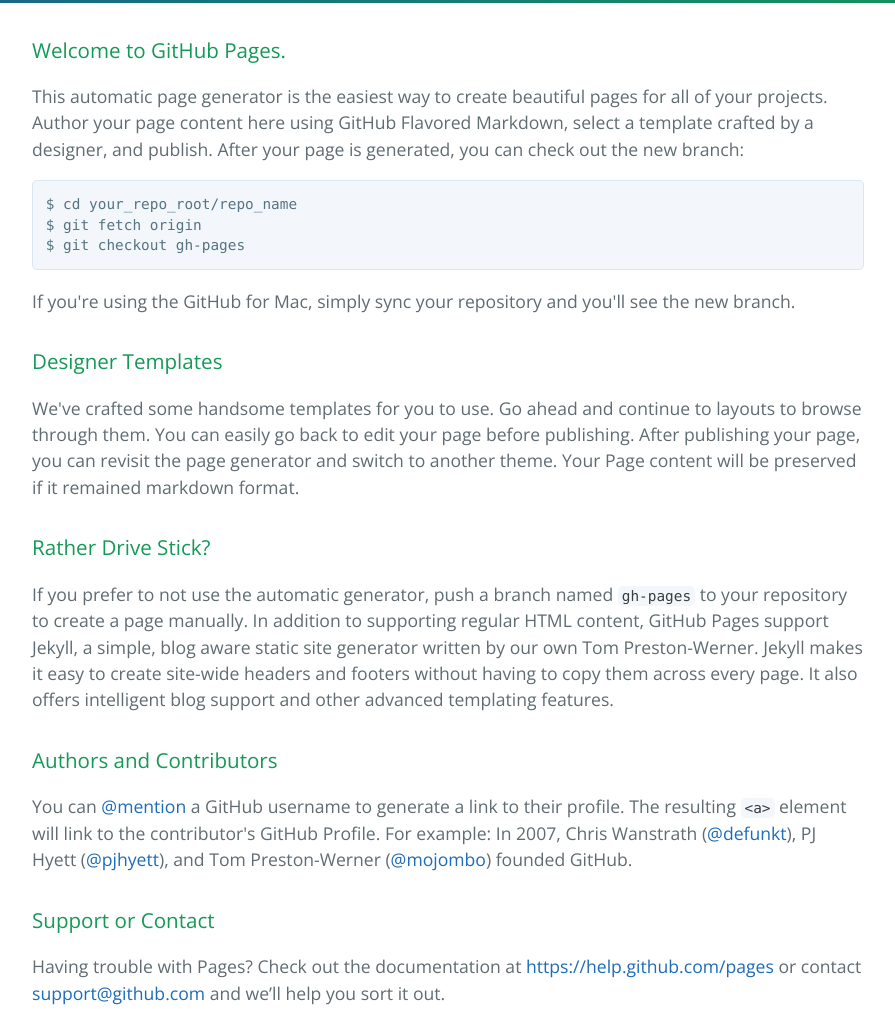
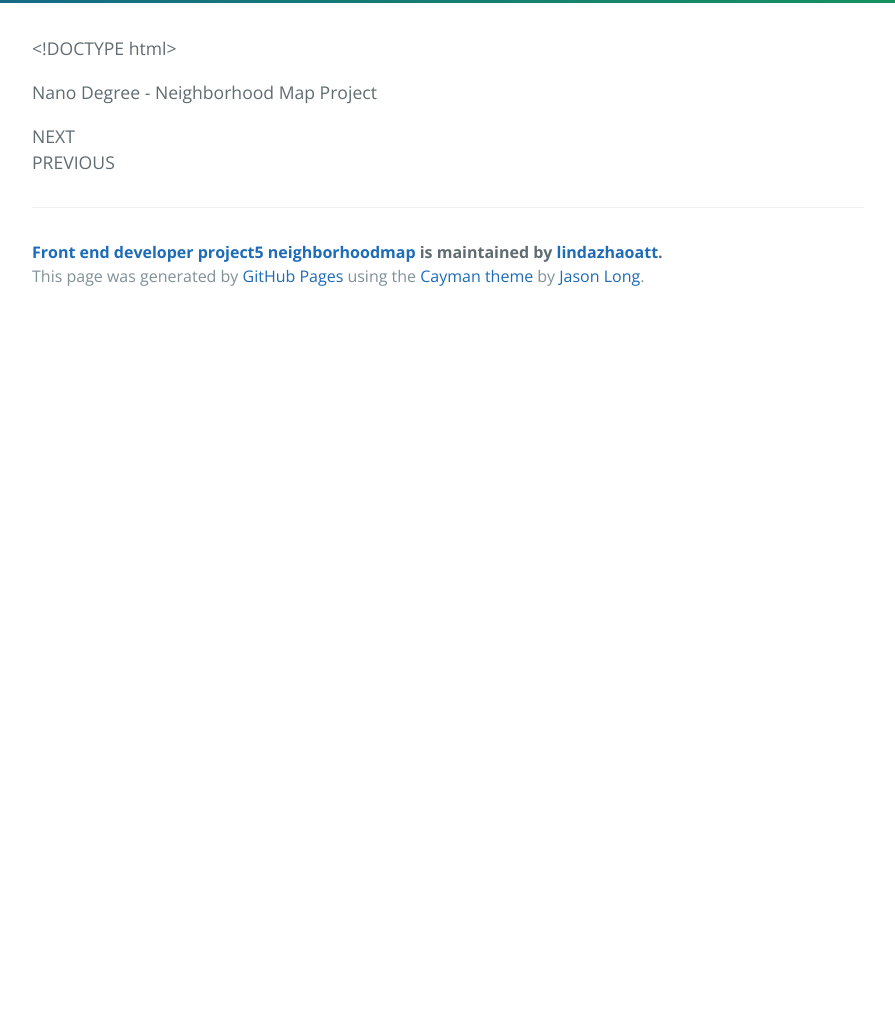
Before and after one commit to lindazhaoatt/FrontEndDeveloper_Project5_NeighborhoodMap, a plain HTML site: page index.html in a window 1280 px wide. Shown: the part 458-1467 px from the top of the page, without its empty margins (192-1087 px from the left). After the commit the page ends 800 px from the top, so only its background shows below. Drawn offline with nearby package versions, Linux system fonts and the light colour scheme.

```diff
--- a/index.html
+++ b/index.html
@@ -19,37 +19,53 @@
     </section>
 
     <section class="main-content">
-      <h3>
-<a id="welcome-to-github-pages" class="anchor" href="#welcome-to-github-pages" aria-hidden="true"><span class="octicon octicon-link"></span></a>Welcome to GitHub Pages.</h3>
+      <p>&lt;!DOCTYPE html&gt;
 
-<p>This automatic page generator is the easiest way to create beautiful pages for all of your projects. Author your page content here using GitHub Flavored Markdown, select a template crafted by a designer, and publish. After your page is generated, you can check out the new branch:</p>
+</p>
 
-<pre><code>$ cd your_repo_root/repo_name
-$ git fetch origin
-$ git checkout gh-pages
-</code></pre>
 
-<p>If you're using the GitHub for Mac, simply sync your repository and you'll see the new branch.</p>
 
-<h3>
-<a id="designer-templates" class="anchor" href="#designer-templates" aria-hidden="true"><span class="octicon octicon-link"></span></a>Designer Templates</h3>
 
-<p>We've crafted some handsome templates for you to use. Go ahead and continue to layouts to browse through them. You can easily go back to edit your page before publishing. After publishing your page, you can revisit the page generator and switch to another theme. Your Page content will be preserved if it remained markdown format.</p>
+Nano Degree - Neighborhood Map Project
 
-<h3>
-<a id="rather-drive-stick" class="anchor" href="#rather-drive-stick" aria-hidden="true"><span class="octicon octicon-link"></span></a>Rather Drive Stick?</h3>
 
-<p>If you prefer to not use the automatic generator, push a branch named <code>gh-pages</code> to your repository to create a page manually. In addition to supporting regular HTML content, GitHub Pages support Jekyll, a simple, blog aware static site generator written by our own Tom Preston-Werner. Jekyll makes it easy to create site-wide headers and footers without having to copy them across every page. It also offers intelligent blog support and other advanced templating features.</p>
+<p></p>
+    <div id="search-bar">
 
-<h3>
-<a id="authors-and-contributors" class="anchor" href="#authors-and-contributors" aria-hidden="true"><span class="octicon octicon-link"></span></a>Authors and Contributors</h3>
 
-<p>You can <a href="https://github.com/blog/821" class="user-mention">@mention</a> a GitHub username to generate a link to their profile. The resulting <code>&lt;a&gt;</code> element will link to the contributor's GitHub Profile. For example: In 2007, Chris Wanstrath (<a href="https://github.com/defunkt" class="user-mention">@defunkt</a>), PJ Hyett (<a href="https://github.com/pjhyett" class="user-mention">@pjhyett</a>), and Tom Preston-Werner (<a href="https://github.com/mojombo" class="user-mention">@mojombo</a>) founded GitHub.</p>
 
-<h3>
-<a id="support-or-contact" class="anchor" href="#support-or-contact" aria-hidden="true"><span class="octicon octicon-link"></span></a>Support or Contact</h3>
 
-<p>Having trouble with Pages? Check out the documentation at <a href="https://help.github.com/pages">https://help.github.com/pages</a> or contact <a href="mailto:support@github.com">support@github.com</a> and we’ll help you sort it out.</p>
+    </div>
+    <div>
+        <div id="list-result">
+
+            <a id="yelp-logo" href="http://www.yelp.com/schaumburg-il-us" target="new"></a>
+            <ul id="list"></ul>
+            <div id="pagination-cntrl">
+                <div id="next">NEXT</div>
+                <div id="previous">PREVIOUS</div>
+            </div>
+        </div>
+    </div>
+    <div>
+        <div id="error-overlay"></div>
+    </div>
+    <div id="map-canvas"></div>
+
+
+
+
+
+
+
+
+
+
+
+
+
+
+<p></p>
 
       <footer class="site-footer">
         <span class="site-footer-owner"><a href="https://github.com/lindazhaoatt/FrontEndDeveloper_Project5_NeighborhoodMap">Front end developer project5 neighborhoodmap</a> is maintained by <a href="https://github.com/lindazhaoatt">lindazhaoatt</a>.</span>
```
Also changed, not shown: params.json (+1 -1 lines).
